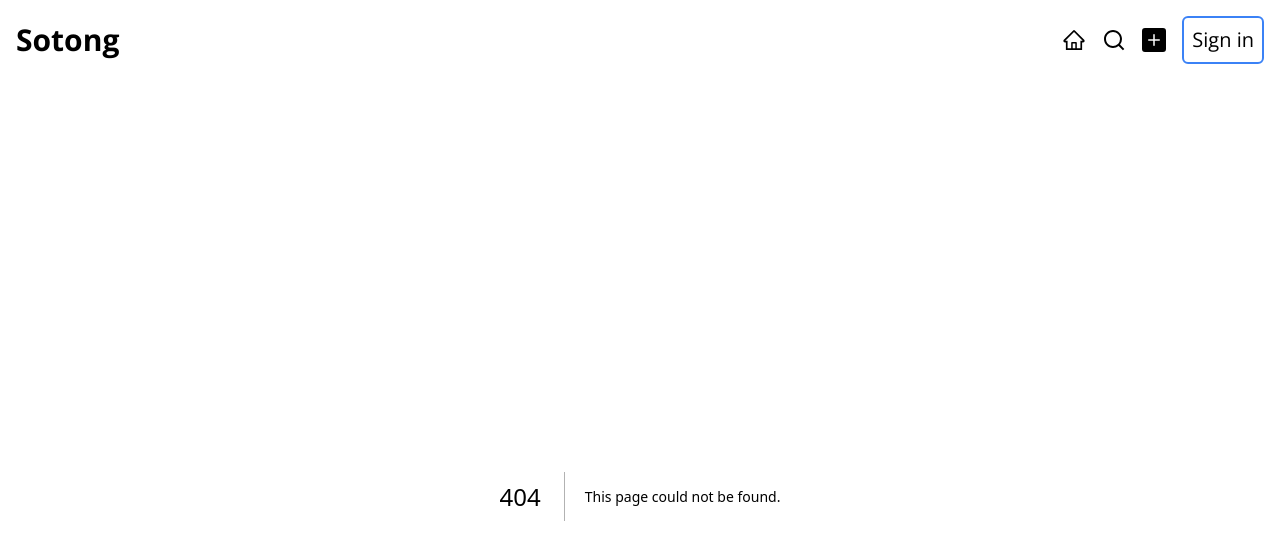
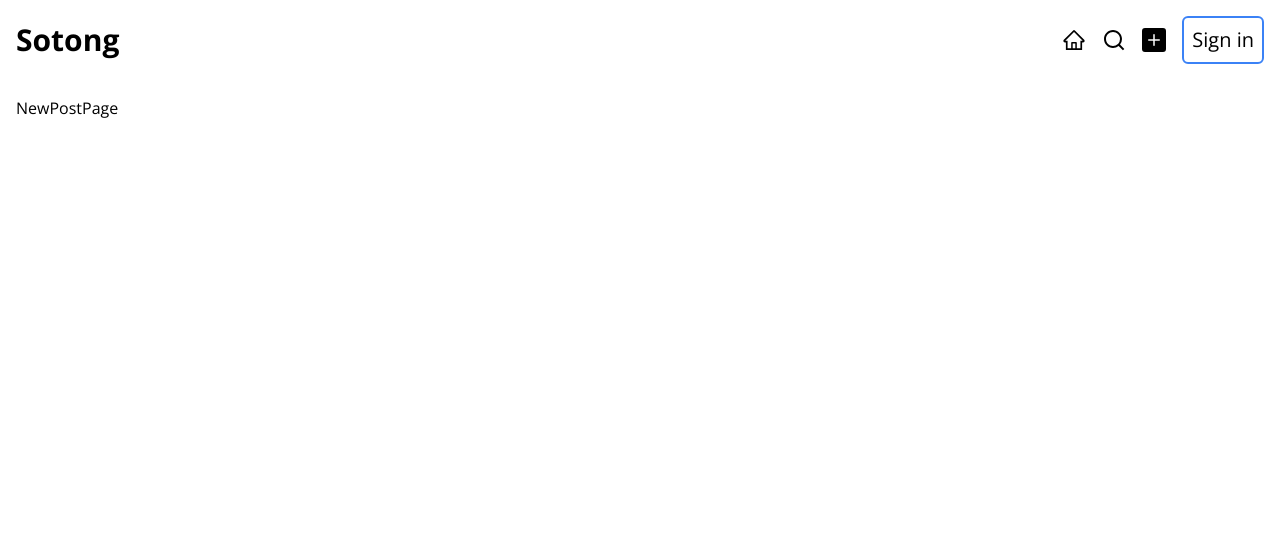
Before and after one commit to kihyeoon/sotong, a Next.js app: page /new in a window 1280 px wide. Before the commit this address had no page. Shown: the top 560 px of the page. Built offline with nearby package versions, Linux system fonts and the light colour scheme.

Commit message:
✨ new, search route 구성

```diff
--- /dev/null
+++ b/src/app/new/page.tsx
@@ -0,0 +1,3 @@
+export default function NewPostPage() {
+  return <h2>NewPostPage</h2>;
+}
--- /dev/null
+++ b/src/app/search/page.tsx
@@ -0,0 +1,3 @@
+export default function SearchPage() {
+  return <h2>SearchPage</h2>;
+}
```
